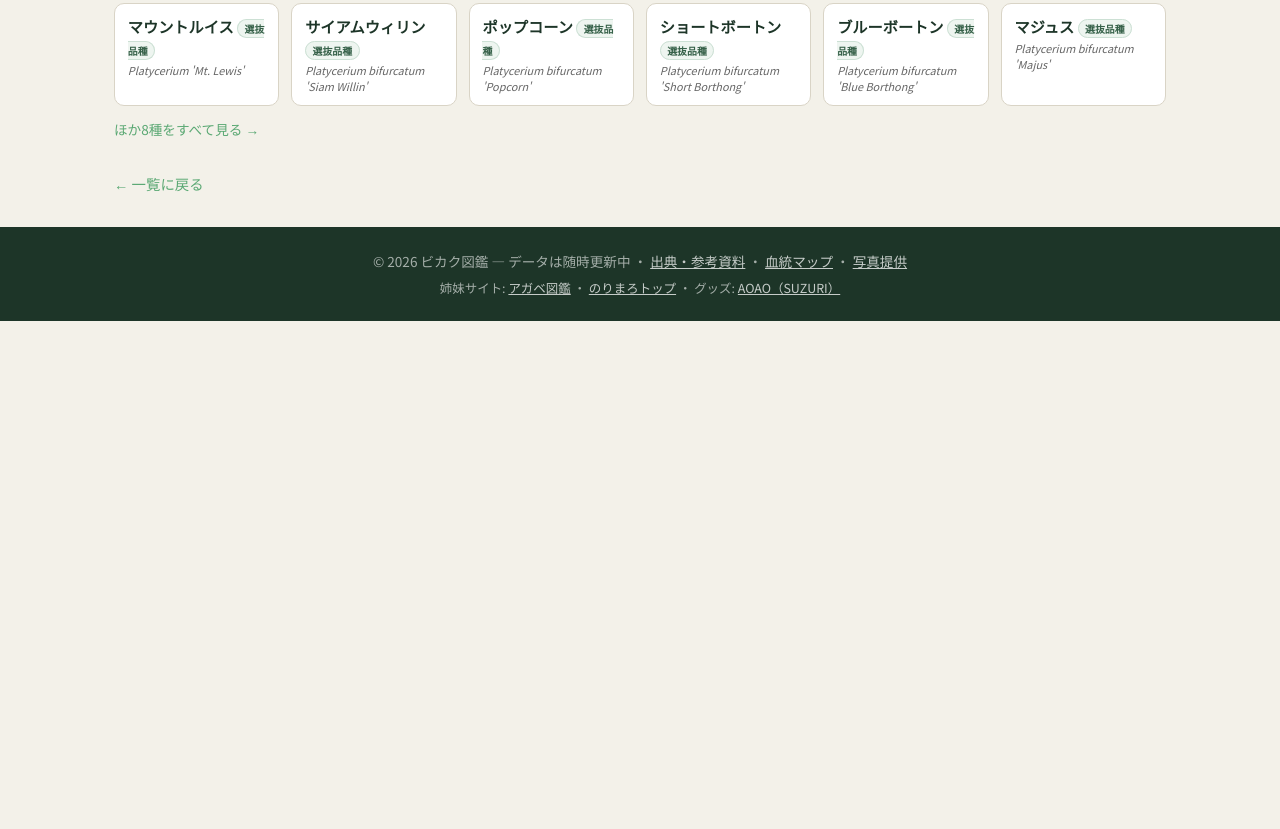
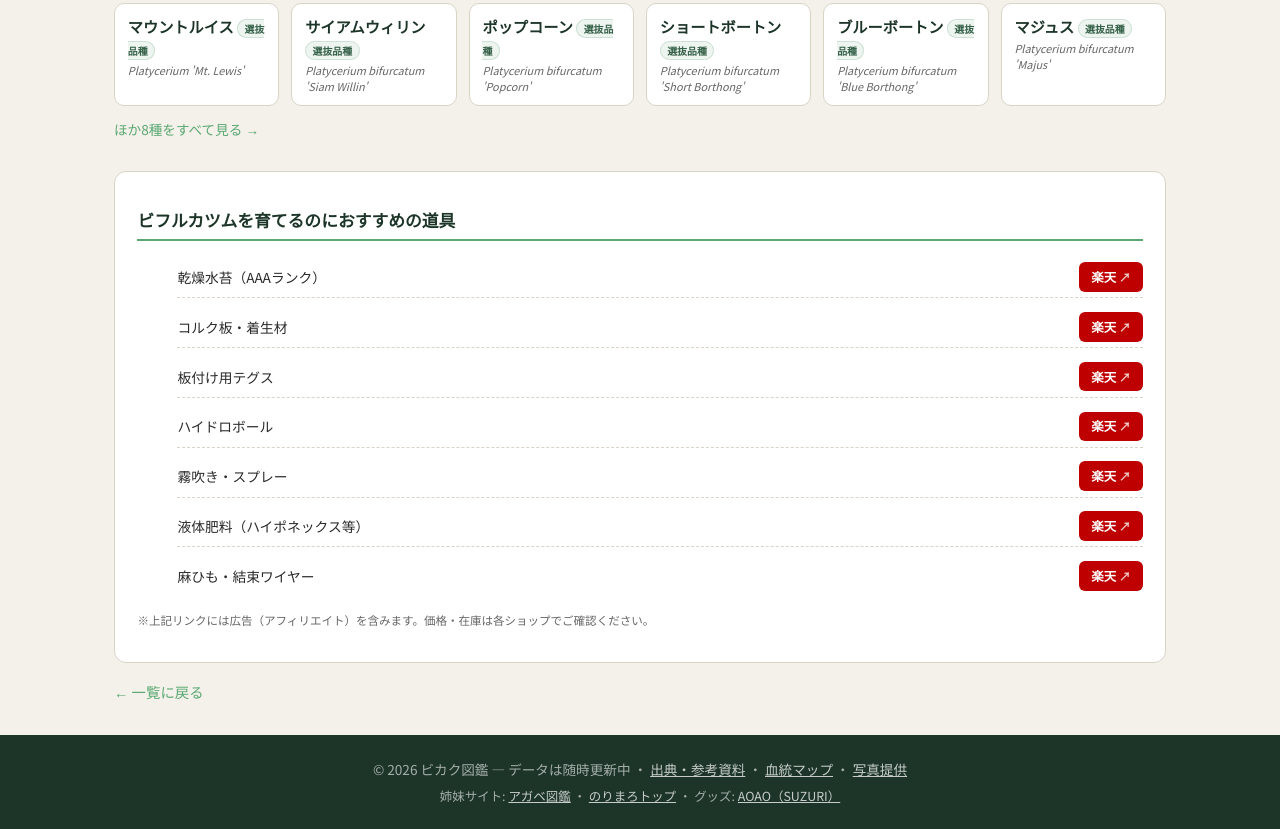
Before and after one commit to haru107/bikakushida-zukan, an Astro site: page /variety/bifurcatum in a window 1280 px wide. Shown: the part 2341-3170 px from the top of the page. Before the commit the page ends 2662 px from the top, so only its background shows below. Built offline with nearby package versions, Linux system fonts and the light colour scheme; Astro itself is replaced by a stand-in of ours.

Commit message:
Add revenue features: Rakuten affiliate, dual-shop GearBox, AdSense scaffolding
- Rakuten affiliate ID + dual-shop GearBox rendering
- AdSense conditional script + ads.txt endpoint
- Gear sections for kokabu/mizuyari guides

Co-Authored-By: Claude Fable 5 <noreply@anthropic.com>

```diff
--- a/src/components/GearBox.astro
+++ b/src/components/GearBox.astro
@@ -1,34 +1,63 @@
 ---
-// 「そろえる道具」アフィリンク欄。表示される条件:
-//   1) href が入っていればそれを使う（もしもかんたんリンク等）
-//   2) href が空でも、affiliate.json に amazonTag があり項目に kw があれば
-//      Amazonの検索アフィリンクを自動生成
-//   どちらも無ければ非表示（壊れたリンク・空欄は出ない）。
+// 「そろえる道具」アフィリンク欄。表示ロジック:
+//   1) gear.json の項目に href があれば、それを使う（もしも かんたんリンク等）＝ラベル自体がリンク
+//   2) href が空でも、affiliate.json に amazonTag / rakutenAffiliateId があり項目に kw があれば
+//      Amazon・楽天の検索アフィリンクを自動生成し、[Amazon][楽天] ボタンを並べて表示
+//   どのリンクも作れない項目は非表示。1件もリンクが無ければセクションごと非表示。
 import affiliate from '../data/affiliate.json';
 export interface Props {
   items?: { label: string; href?: string; kw?: string }[];
   title?: string;
 }
 const { items = [], title = 'そろえる道具' } = Astro.props;
-const tag = (affiliate as any).amazonTag || '';
+const amazonTag = (affiliate as any).amazonTag || '';
+const rakutenId = (affiliate as any).rakutenAffiliateId || '';
+
 const live = items
   .map(i => {
-    let href = i && i.href ? i.href : '';
-    if (!href && tag && i && i.kw) {
-      href = `https://www.amazon.co.jp/s?k=${encodeURIComponent(i.kw)}&tag=${tag}`;
+    // もしも かんたんリンク等を貼っていれば最優先（ラベル＝単一リンク）
+    if (i && i.href) {
+      return { label: i.label, single: i.href, shops: [] as { key: string; name: string; href: string }[] };
     }
-    return { label: i.label, href };
+    const shops: { key: string; name: string; href: string }[] = [];
+    if (i && i.kw && amazonTag) {
+      shops.push({
+        key: 'amazon',
+        name: 'Amazon',
+        href: `https://www.amazon.co.jp/s?k=${encodeURIComponent(i.kw)}&tag=${amazonTag}`,
+      });
+    }
+    if (i && i.kw && rakutenId) {
+      const target = `https://search.rakuten.co.jp/search/mall/${encodeURIComponent(i.kw)}/`;
+      shops.push({
+        key: 'rakuten',
+        name: '楽天',
+        href: `https://hb.afl.rakuten.co.jp/ichiba/${rakutenId}/?pc=${encodeURIComponent(target)}&m=${encodeURIComponent(target)}`,
+      });
+    }
+    return { label: i.label, single: '', shops };
   })
-  .filter(i => i.href);
+  .filter(i => i.single || i.shops.length > 0);
 ---
 {live.length > 0 && (
   <section class="gearbox">
     <h2>{title}</h2>
     <ul class="gear-list">
       {live.map(i => (
-        <li>
-          <a href={i.href} target="_blank" rel="sponsored noopener nofollow">{i.label}<span class="ext"> ↗</span></a>
-        </li>
+        i.single ? (
+          <li class="gear-pill">
+            <a href={i.single} target="_blank" rel="sponsored noopener nofollow">{i.label}<span class="ext"> ↗</span></a>
+          </li>
+        ) : (
+          <li class="gear-row">
+            <span class="gear-name">{i.label}</span>
+            <span class="gear-shops">
+              {i.shops.map(s => (
+                <a class={`shop shop-${s.key}`} href={s.href} target="_blank" rel="sponsored noopener nofollow">{s.name}<span class="ext"> ↗</span></a>
+              ))}
+            </span>
+          </li>
+        )
       ))}
     </ul>
     <p class="gear-pr">※上記リンクには広告（アフィリエイト）を含みます。価格・在庫は各ショップでご確認ください。</p>
@@ -52,18 +81,45 @@ const live = items
     border-bottom: 2px solid var(--green-light);
   }
   .gear-list { list-style: none; display: flex; flex-wrap: wrap; gap: 0.5rem; }
-  .gear-list a {
+  /* もしも かんたんリンク等：ラベル自体がリンクのピル */
+  .gear-pill a {
     display: inline-block;
     font-size: 0.84rem;
     color: var(--green-mid);
-    background: #eef5f0;
-    border: 1px solid #cce0d4;
+    background: #f3f0e6;
+    border: 1px solid var(--border);
     border-radius: 20px;
     padding: 0.4rem 0.9rem;
     text-decoration: none;
     transition: all 0.15s;
   }
-  .gear-list a:hover { background: var(--green-light); color: #fff; border-color: var(--green-light); }
+  .gear-pill a:hover { background: var(--green-light); color: #fff; border-color: var(--green-light); }
+  /* 検索アフィリンク：ラベル＋[Amazon][楽天] ボタン行（1行占有） */
+  .gear-row {
+    width: 100%;
+    display: flex;
+    align-items: center;
+    flex-wrap: wrap;
+    gap: 0.5rem;
+    padding: 0.35rem 0;
+    border-bottom: 1px dashed var(--border);
+  }
+  .gear-row:last-child { border-bottom: none; }
+  .gear-name { font-size: 0.86rem; color: var(--text); flex: 1 1 auto; min-width: 8rem; }
+  .gear-shops { display: inline-flex; gap: 0.4rem; flex-wrap: wrap; }
+  .shop {
+    display: inline-block;
+    font-size: 0.78rem;
+    font-weight: 700;
+    border-radius: 6px;
+    padding: 0.3rem 0.7rem;
+    text-decoration: none;
+    border: 1px solid transparent;
+    transition: opacity 0.15s;
+  }
+  .shop:hover { opacity: 0.85; }
+  .shop-amazon { background: #ff9900; color: #1a1a1a; }
+  .shop-rakuten { background: #bf0000; color: #fff; }
   .ext { font-size: 0.72rem; opacity: 0.8; }
   .gear-pr { font-size: 0.72rem; color: var(--text-muted); margin-top: 0.8rem; }
 </style>
--- a/src/data/affiliate.json
+++ b/src/data/affiliate.json
@@ -1,4 +1,8 @@
 {
   "_comment": "AmazonアソシエイトのトラッキングID（例: norimaro-22）をここに1つ入れるだけで、全ページの『おすすめ道具』が自動でAmazon検索アフィリンクになります。空の間は非表示。もしもかんたんリンク等を個別に使う場合は gear.json の各項目の href に貼ればそちら優先。",
-  "amazonTag": ""
+  "amazonTag": "",
+  "_comment_rakuten": "楽天アフィリエイトID（楽天アフィリ管理画面で確認できるドット区切りの長いID。例: 1a2b3c4d.5e6f7g8h.1a2b3c4d.5e6f7g8h）を入れると、各道具に『楽天』検索アフィリンクが自動表示。楽天は審査不要なので、入れた瞬間に収益化できる唯一のチャネル。空の間は非表示。",
+  "rakutenAffiliateId": "54f037c3.0458ebbf.54f037c4.f264e2f2",
+  "_comment_adsense": "Google AdSense パブリッシャーID（例: ca-pub-1234567890123456）を入れると、全ページに自動広告スクリプトと /ads.txt が出ます。空の間は広告ゼロ＝公開サイトは変化しません。AdSenseの審査に通ってから貼ってください。",
+  "adsenseClient": ""
 }
--- a/src/data/gear.json
+++ b/src/data/gear.json
@@ -26,5 +26,11 @@
   "houshi": [
     { "label": "密閉できる透明容器", "href": "", "kw": "密閉 透明容器" },
     { "label": "殺菌剤（ベンレート等）", "href": "", "kw": "ベンレート 殺菌剤" }
+  ],
+  "kokabu": [
+    { "label": "乾燥水苔（AAAランク）", "href": "", "kw": "乾燥水苔 AAA" },
+    { "label": "コルク板・着生材", "href": "", "kw": "コルク板 着生" },
+    { "label": "板付け用テグス", "href": "", "kw": "テグス 釣り糸" },
+    { "label": "よく切れる園芸ナイフ", "href": "", "kw": "園芸ナイフ" }
   ]
 }
--- a/src/layouts/Base.astro
+++ b/src/layouts/Base.astro
@@ -1,6 +1,7 @@
 ---
 import affiliate from '../data/affiliate.json';
 const amazonTag = (affiliate as any).amazonTag || '';
+const adsenseClient = (affiliate as any).adsenseClient || '';
 export interface Props {
   title: string;
   description?: string;
@@ -36,6 +37,9 @@ const siteJsonLd = {
   <link rel="icon" href="/favicon.svg" type="image/svg+xml" />
   <script type="application/ld+json" set:html={JSON.stringify(siteJsonLd)} is:inline />
   {jsonLd && <script type="application/ld+json" set:html={JSON.stringify(jsonLd)} is:inline />}
+  {adsenseClient && (
+    <script async src={`https://pagead2.googlesyndication.com/pagead/js/adsbygoogle.js?client=${adsenseClient}`} crossorigin="anonymous" is:inline></script>
+  )}
   <title>{title}</title>
   <link rel="preconnect" href="https://fonts.googleapis.com" />
   <link rel="preconnect" href="https://fonts.gstatic.com" crossorigin />
--- a/src/pages/guide/kokabu.astro
+++ b/src/pages/guide/kokabu.astro
@@ -1,5 +1,7 @@
 ---
 import Base from '../../layouts/Base.astro';
+import GearBox from '../../components/GearBox.astro';
+import gear from '../../data/gear.json';
 import varieties from '../../data/varieties.json';
 
 // よく子株を出す丈夫な品種
@@ -107,6 +109,8 @@ const jsonLd = {
         <li><strong>成長点を傷つける</strong> — 子株も親株も、中心の成長点を切ると終わりです。刃の向きに注意</li>
       </ul>
     </section>
+
+    <GearBox items={gear.kokabu} title="子株の株分けにそろえる道具" />
 
     <section>
       <h2>よく子株を出す品種</h2>
--- a/src/pages/guide/mizuyari.astro
+++ b/src/pages/guide/mizuyari.astro
@@ -1,5 +1,7 @@
 ---
 import Base from '../../layouts/Base.astro';
+import GearBox from '../../components/GearBox.astro';
+import gear from '../../data/gear.json';
 import varieties from '../../data/varieties.json';
 
 const siteUrl = Astro.site!.toString().replace(/\/$/, '');
@@ -94,6 +96,8 @@ const jsonLd = {
       <h2>留守がちなら「自動給水」という手も</h2>
       <p>出張や旅行で数日空けるときは、ドブ漬けしてから出かければ1週間程度は持ちます。それ以上になる場合は、点滴式の自動給水（ペットボトル給水器など）を併用すると安心です。</p>
     </section>
+
+    <GearBox items={gear.mizuyari} title="水やりにそろえる道具" />
 
     <section>
       <h2>関連ページ</h2>
```
Also changed, not shown: src/pages/ads.txt.js (added, +16 -0 lines).
